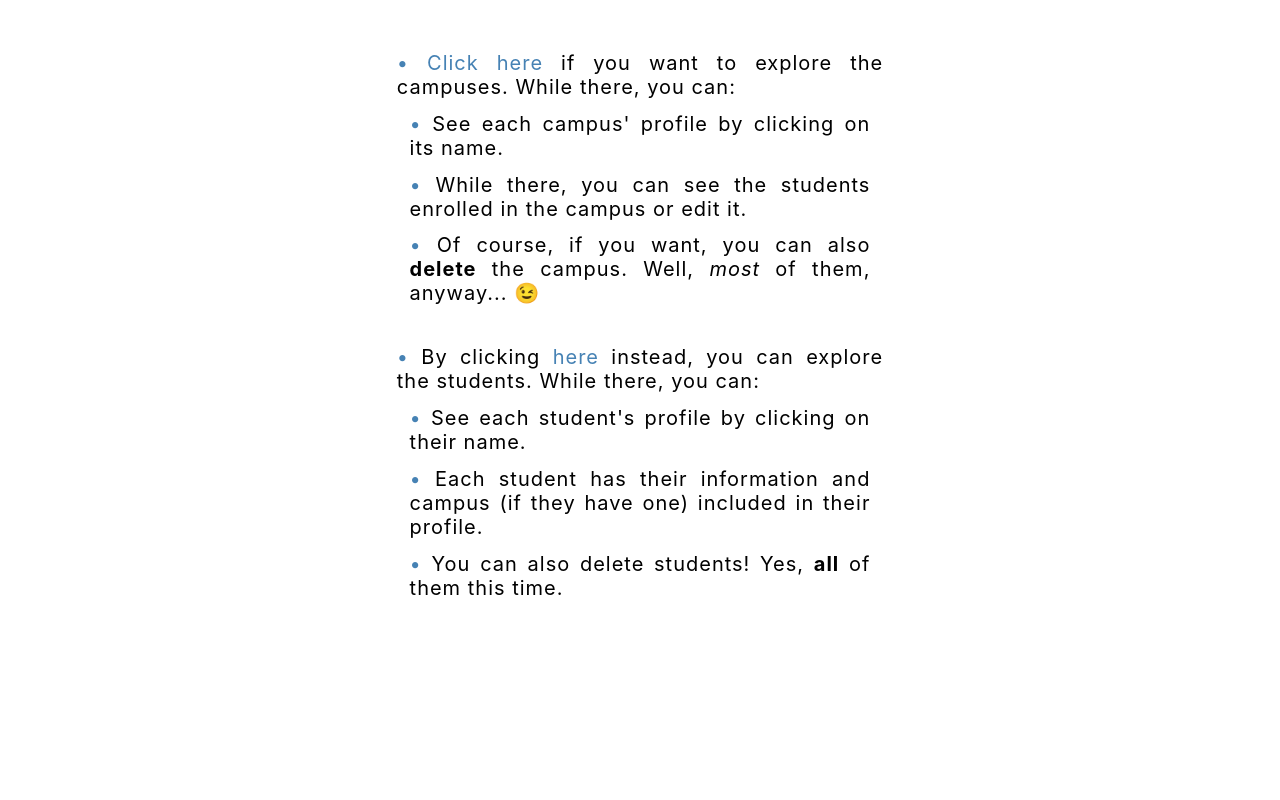
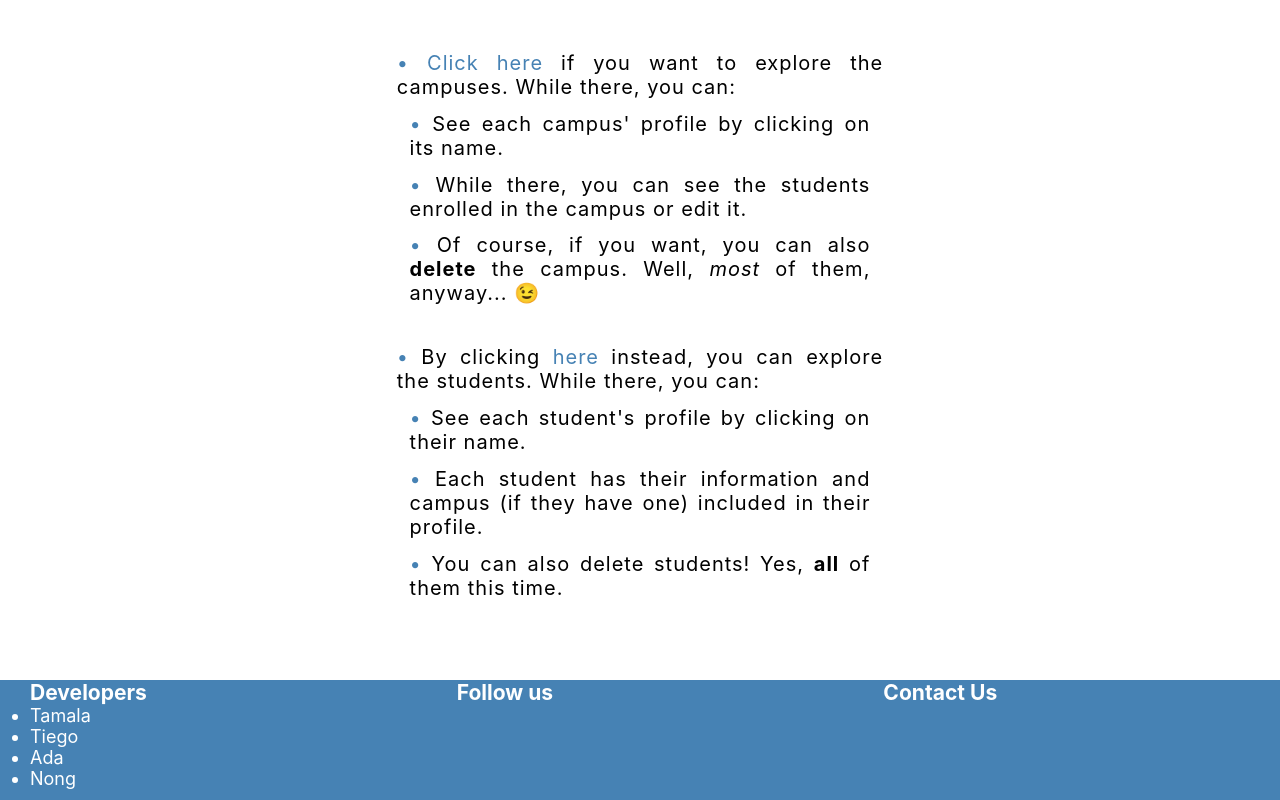
Before and after one commit to marcintomala/Campuses-Students-Frontend, a React (Create React App) app in the folder front-end/: page / in a window 1280 px wide. Shown: the part 249-1049 px from the top of the page. Before the commit the page ends 929 px from the top, so only its background shows below. Built offline with nearby package versions, Linux system fonts and the light colour scheme; no server answers.

Commit message:
footer component created css implemented

```diff
--- a/front-end/src/App.css
+++ b/front-end/src/App.css
@@ -332,3 +332,37 @@ form label input textarea {
   text-decoration: none;
   color: steelblue;
 }
+
+.footer--pin {
+  align-items: center;
+  height: 120px;
+  background-color: steelblue;
+  color: white;
+
+}
+
+/* .developers{
+text-decoration:none;
+} */
+
+/*
+.follows {
+
+  position: absolute;
+  width:33%;
+}
+.contact-us {
+
+  margin: 0 15px;
+  float: right;
+  width:33%;
+} */
+
+.column{
+  width: 33%;
+  padding-left: 30px;
+  font-size: 18px;
+}
+.about-us{
+  display: flex;
+}
--- /dev/null
+++ b/front-end/src/components/Footer.js
@@ -0,0 +1,26 @@
+import React from "react";
+export default function Footer() {
+  return (
+    <footer className="footer--pin">
+      <div className="about-us">
+      <div className="developers column">
+        <h3>Developers</h3>
+        <ul>
+          <li>Tamala</li>
+          <li>Tiego</li>
+          <li>Ada</li>
+          <li>Nong</li>
+        </ul>
+      </div>
+
+      <div className="follows column">
+        <h3>Follow us</h3>
+      </div>
+
+      <div className="contact-us column">
+        <h3>Contact Us</h3>
+      </div>
+      </div>
+    </footer>
+  );
+}
--- a/front-end/src/components/Layout.js
+++ b/front-end/src/components/Layout.js
@@ -1,12 +1,14 @@
 import React from 'react';
 import NavBar from './NavBar';
 import { Outlet } from 'react-router-dom';
+import Footer from './Footer';
 
 export default function Layout () {
     return (
         <div className='home'>
             <NavBar />
             <Outlet />
+            <Footer />
         </div>
     );
 }
```
Also changed, not shown: front-end/src/App.js (line endings or trailing spaces).
